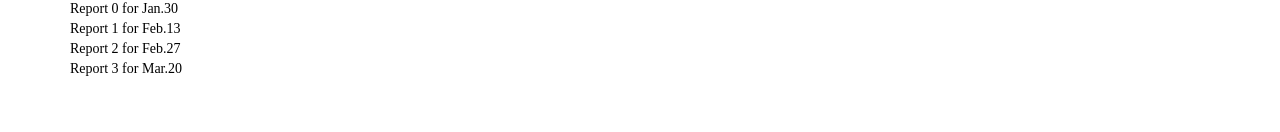
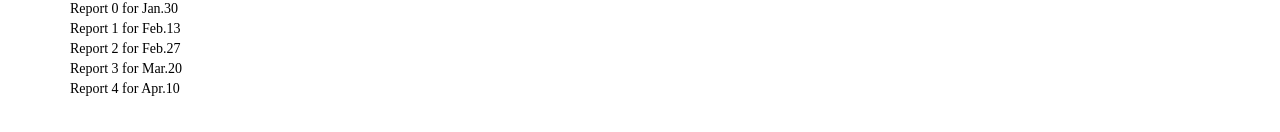
Before and after one commit to Hekalun/300_web, a plain HTML site: page index.html in a window 1280 px wide. Shown: the part 665-797 px from the top of the page. Drawn offline with nearby package versions, Linux system fonts and the light colour scheme.

Commit message:
report 4

```diff
--- a/index.html
+++ b/index.html
@@ -198,6 +198,13 @@
       </div>
   </div>
 
+  <div class = "row">
+      <div class = "col-md-12">
+            <a href="https://drive.google.com/file/d/1cV7wMDl1lwE8a-I8DHcgA2IOEkf5n3PF/view?usp=sharing">Report 4 for Apr.10</a>
+      </div>
+  </div>
+
+
 
 
 
```
